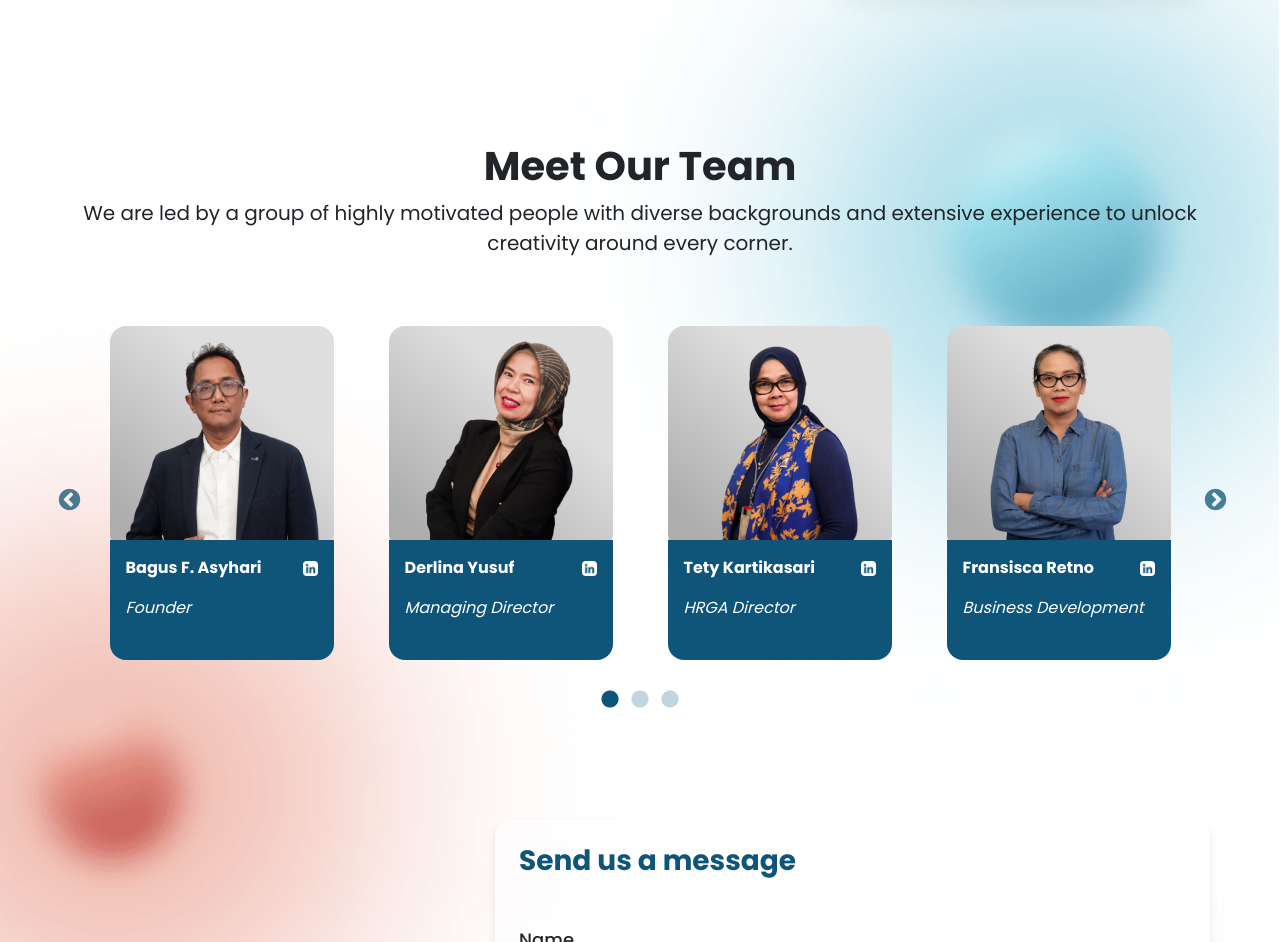
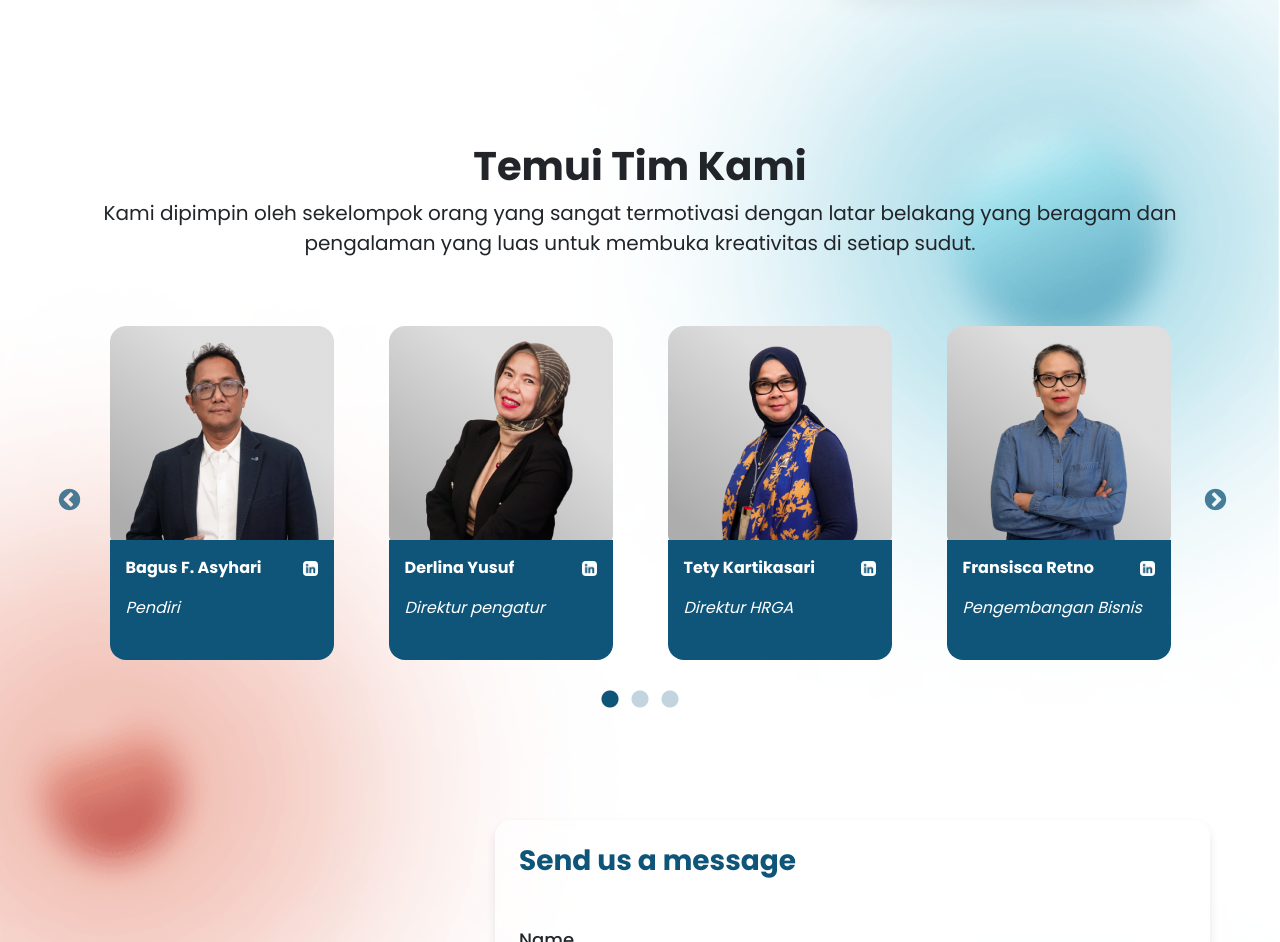
Before and after one commit to charint4/sinarmediadigitama, a React (Create React App) app: page /AboutUs in a window 1280 px wide. Shown: the part 3046-3988 px from the top of the page. Built offline with nearby package versions, Linux system fonts and the light colour scheme.

Commit message:
apply indonesian language to section5alts

```diff
--- a/src/Components/Section5alts/Data.js
+++ b/src/Components/Section5alts/Data.js
@@ -15,66 +15,77 @@ export default [
     name: "Bagus F. Asyhari",
     image: Bagus,
     role: "Founder",
+    role1: "Pendiri",
     linkedin: "www.linkedin.com",
   },
   {
     name: "Derlina Yusuf",
     image: Derlina,
     role: "Managing Director",
+    role1: "Direktur pengatur",
     linkedin: "www.linkedin.com",
   },
   {
     name: "Tety Kartikasari",
     image: Tety,
     role: "HRGA Director",
+    role1: "Direktur HRGA",
     linkedin: "www.linkedin.com",
   },
   {
     name: "Fransisca Retno",
     image: Fransisca,
     role: "Business Development",
+    role1: "Pengembangan Bisnis",
     linkedin: "www.linkedin.com",
   },
   {
     name: "Malki Jaehanto",
     image: Malki,
     role: "Head of Production",
+    role1: "Kepala Produksi",
     linkedin: "www.linkedin.com",
   },
   {
     name: "Amerlina H. L.",
     image: Amerlina,
     role: "Strategic Planning",
+    role1: "Perencanaan strategis",
     linkedin: "www.linkedin.com",
   },
   {
     name: "Evy Ariza",
     image: Evy,
     role: "General Affair",
+    role1: "Urusan Umum",
     linkedin: "www.linkedin.com",
   },
   {
     name: "Syafrudin Asyhari",
     image: Syafrudin,
     role: "Production Specialist",
+    role1: "Spesialis Produksi",
     linkedin: "www.linkedin.com",
   },
   {
     name: "Ikrar H. Mahardhika",
     image: Ikrar,
     role: "Head of Marketing",
+    role1: "Kepala Pemasaran",
     linkedin: "www.linkedin.com",
   },
   {
     name: "Seni Iriani Loka",
     image: Seni,
     role: "Head of Digital & Partnership",
+    role1: "Kepala Digital & Kemitraan",
     linkedin: "www.linkedin.com",
   },
   {
     name: "Ebiet Mubharak",
     image: Bhara,
     role: "Head of Creative",
+    role1: "Ketua Kreatif",
     linkedin: "www.linkedin.com",
   },
 ];
--- /dev/null
+++ b/src/Components/Section5alts/Data1.Js
@@ -0,0 +1,10 @@
+export default [
+  {
+    title: "Meet Our Team",
+    desc: "We are led by a group of highly motivated people with diverse backgrounds and extensive experience to unlock creativity around every corner.",
+  },
+  {
+    title: "Temui Tim Kami",
+    desc: "Kami dipimpin oleh sekelompok orang yang sangat termotivasi dengan latar belakang yang beragam dan pengalaman yang luas untuk membuka kreativitas di setiap sudut.",
+  },
+];
--- a/src/Components/Section5alts/index.js
+++ b/src/Components/Section5alts/index.js
@@ -5,8 +5,10 @@ import Bhara from "../../Images/ourTeam/bhara.png";
 import LinkedIn from "../../Images/linkedin.png";
 import Slider from "react-slick";
 import Data from "./Data";
+import DataTitle from "./Data1.Js";
 
-const Section5alts = () => {
+const Section5alts = (props) => {
+  const { lang = "en" } = props;
   const settings = {
     dots: true,
     infinite: true,
@@ -42,15 +44,17 @@ const Section5alts = () => {
     ],
   };
 
+  const isEn = () => {
+    if (lang === "en") return true;
+  };
+
   return (
     <Container>
+      {isEn() ? (
+        <>
           <div className="text d-flex flex-column sec5 text-center">
-        <h3 className="t1-s5 fw-bold fs-title">Meet Our Team</h3>
-        <h4 className="t2-s5 fs-20 fw-400 lh-30">
-          We are led by a group of highly motivated people with diverse
-          backgrounds and extensive experience to unlock creativity around every
-          corner.
-        </h4>
+            <h3 className="t1-s5 fw-bold fs-title">{DataTitle[0].title}</h3>
+            <h4 className="t2-s5 fs-20 fw-400 lh-30">{DataTitle[0].desc}</h4>
           </div>
           <Slider {...settings} className="mt-60">
             {Data.map((data, index) => (
@@ -66,7 +70,11 @@ const Section5alts = () => {
                         <b>{data.name}</b>
                       </p>
                       <a href={data.linkedin}>
-                    <img src={LinkedIn} alt="" className="rounded-1 linkedin" />
+                        <img
+                          src={LinkedIn}
+                          alt=""
+                          className="rounded-1 linkedin"
+                        />
                       </a>
                     </div>
                     <p className="role-text mb-0">
@@ -77,6 +85,44 @@ const Section5alts = () => {
               </div>
             ))}
           </Slider>
+        </>
+      ) : (
+        <>
+          <div className="text d-flex flex-column sec5 text-center">
+            <h3 className="t1-s5 fw-bold fs-title">{DataTitle[1].title}</h3>
+            <h4 className="t2-s5 fs-20 fw-400 lh-30">{DataTitle[1].desc}</h4>
+          </div>
+          <Slider {...settings} className="mt-60">
+            {Data.map((data, index) => (
+              <div
+                className="d-flex flex-column align-items-center"
+                key={index + 1}
+              >
+                <div className="card-sec5">
+                  <img src={data.image} className="rounded-4"></img>
+                  <div className="p-3 card-sec5-desc">
+                    <div className="d-flex justify-content-between align-items-center mb-3">
+                      <p className="mb-0">
+                        <b>{data.name}</b>
+                      </p>
+                      <a href={data.linkedin}>
+                        <img
+                          src={LinkedIn}
+                          alt=""
+                          className="rounded-1 linkedin"
+                        />
+                      </a>
+                    </div>
+                    <p className="role-text mb-0">
+                      <i>{data.role1}</i>
+                    </p>
+                  </div>
+                </div>
+              </div>
+            ))}
+          </Slider>
+        </>
+      )}
     </Container>
   );
 };
```
Lines whose indentation alone changed are shown as unchanged.
